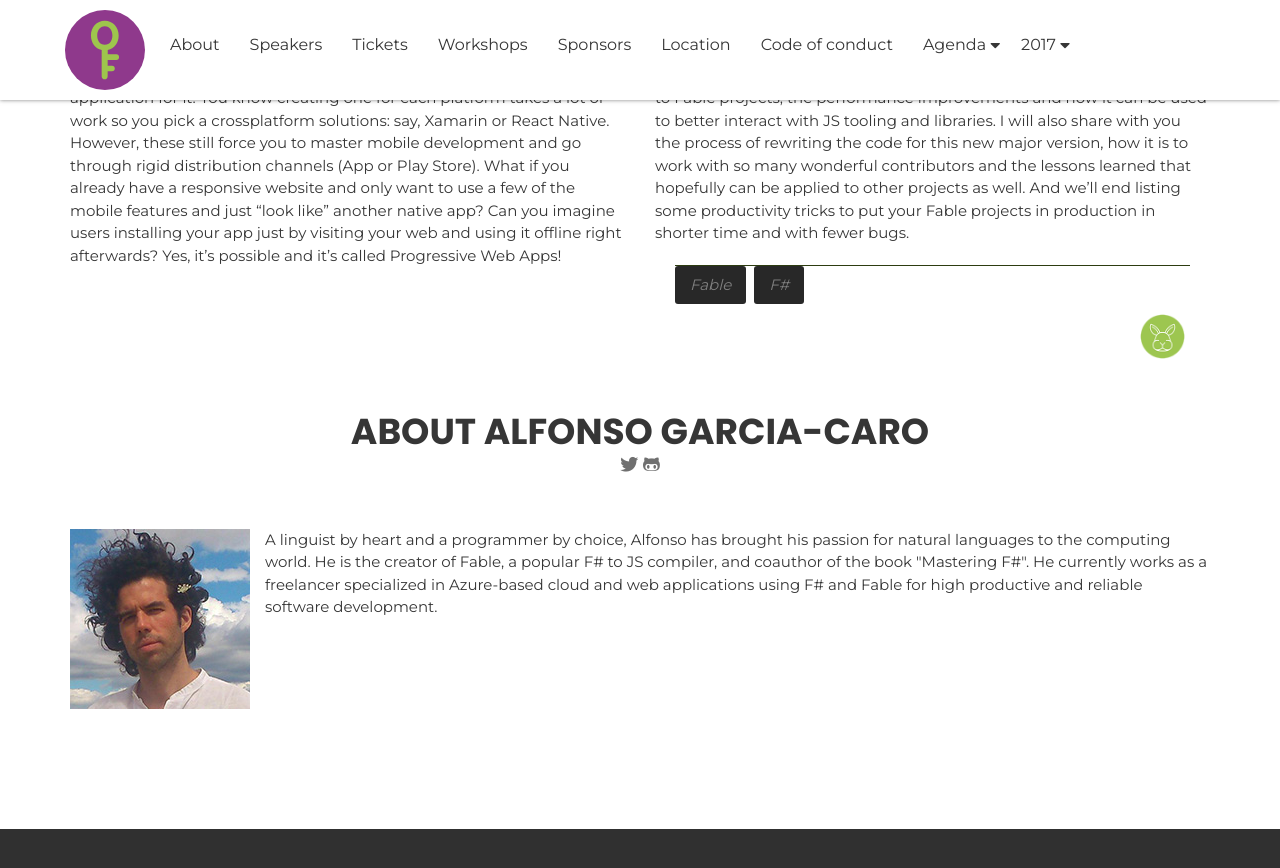
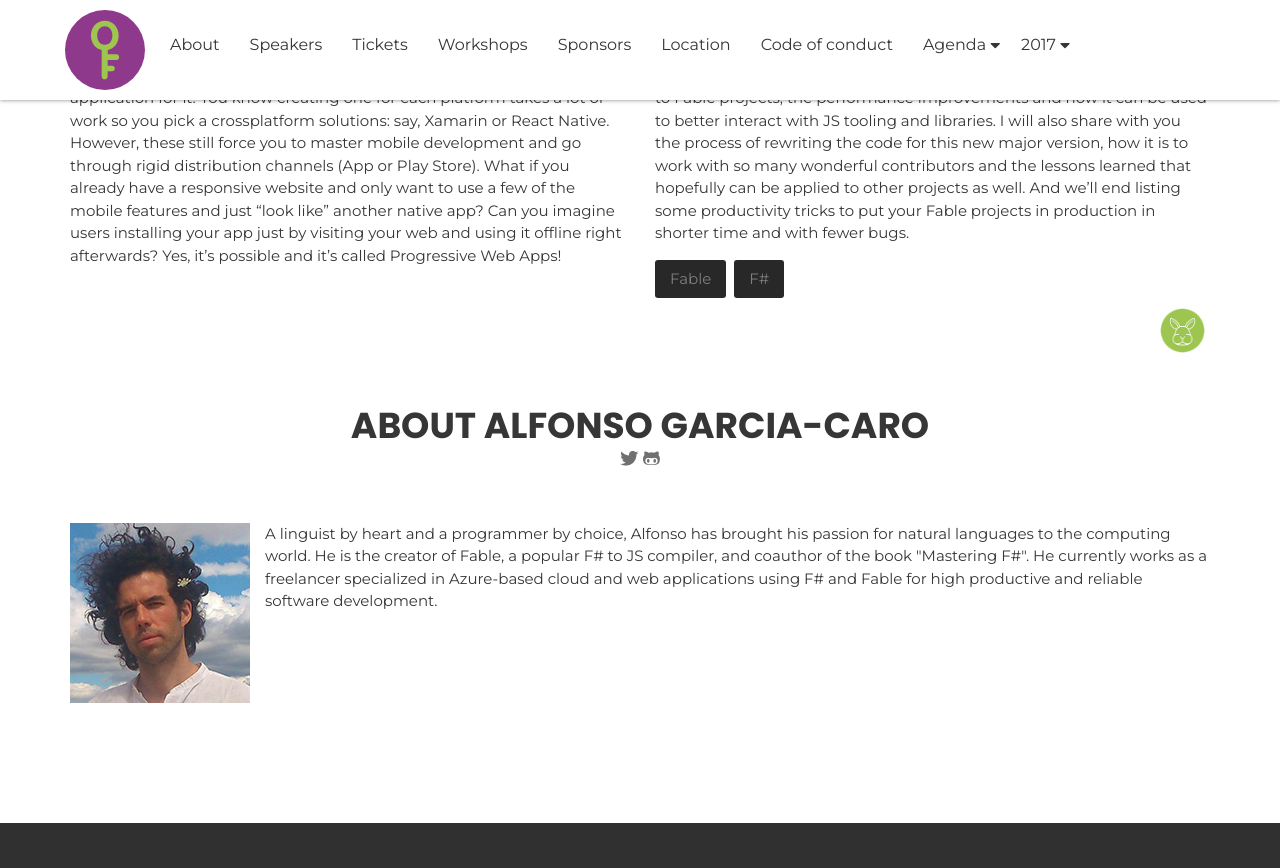
Before and after one commit to open-fsharp/open-fsharp.github.io, a Jekyll site: the page built from speakers/alfonso-garcia-caro.md, in a window 1280 px wide and 900 px high, scrolled down 484 px. Shown: the top 868 px of the window. Built offline with Jekyll 4.4.1, drawn with Linux system fonts in a browser that asks for light colours; nearby versions of some CDN libraries; comment, search, counter and statistics services are not loaded.

Commit message:
remove tags class

```diff
--- a/speakers/alfonso-garcia-caro.md
+++ b/speakers/alfonso-garcia-caro.md
@@ -29,11 +29,13 @@
                     Fable 2 is coming and I want to talk to you about it: what benefits if brings to Fable projects, the performance improvements and how it can be used to better interact with JS tooling and libraries. I will also share with you the process of rewriting the code for this new major version, how it is to work with so many wonderful contributors and the lessons learned that hopefully can be applied to other projects as well. And we’ll end listing some productivity tricks to put your Fable projects in production in shorter time and with fewer bugs.
                 </p>
             </div>
-            <div class="tags">
-                <ul class="tag">
-                    <li><a href="#">Fable</a></li>
-                    <li><a href="#">F#</a></li>
-                </ul>
+            <div>
+                <div>
+                    <ul class="tag">
+                        <li><a href="#">Fable</a></li>
+                        <li><a href="#">F#</a></li>
+                    </ul>
+                </div>
                 <div class="talk-level">
                     <img src="{{ site.baseurl }}public/assets/animals/bunny.png" alt="This talk is Bunny level" />
                 </div>
```
